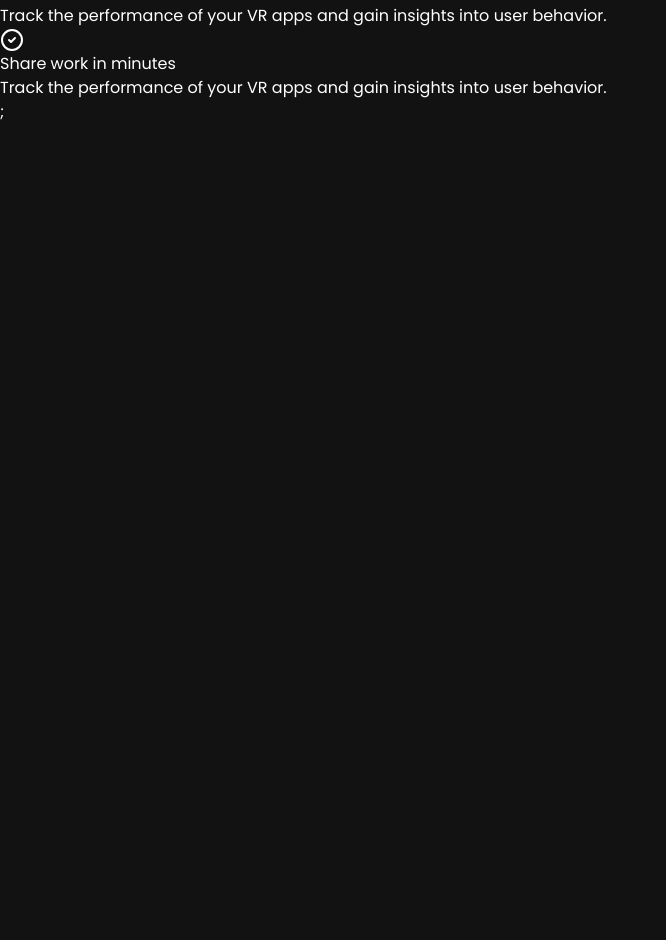
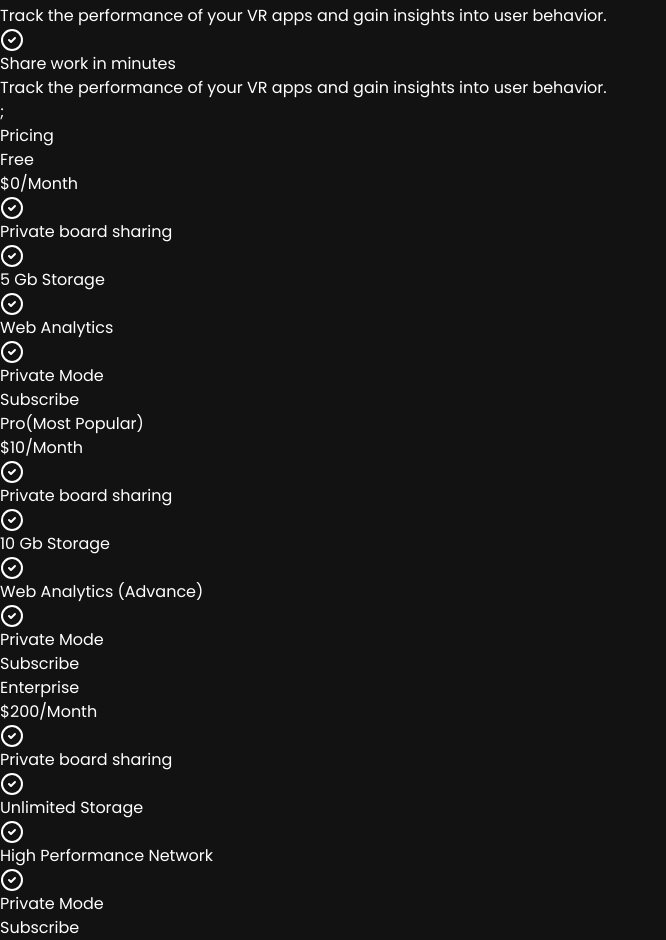
Before and after one commit to karanntech/BYTEUPRISE_WD_02, a React (Vite) app: page / in a window 1280 px wide. Shown: the part 3043-3983 px from the top of the page, without its empty margins (0-666 px from the left). Before the commit the page ends 3167 px from the top, so only its background shows below. Built offline with nearby package versions, Linux system fonts and the light colour scheme.

Commit message:
pricing section created

```diff
--- a/src/App.jsx
+++ b/src/App.jsx
@@ -3,6 +3,7 @@
 import FeatureSection from "./components/FeatureSection";
 import HeroSection from "./components/HeroSection";
 import Navbar from "./components/Navbar";
+import Pricing from "./components/Pricing";
 import Workflow from "./components/Workflow";
 
 const App = () => {
@@ -13,6 +14,7 @@
     <HeroSection/>
     <FeatureSection/>
     <Workflow/>
+    <Pricing/>
     </div>
     </>
   )
--- /dev/null
+++ b/src/components/Pricing.jsx
@@ -0,0 +1,37 @@
+import { CheckCircle2 } from "lucide-react";
+import { pricingOptions } from "../constants";
+const Pricing = () => {
+  return (
+    <div className="mt-20">
+        <h2 className="text-3xl sm:text-5xl lg:text-6xl text-center my-8 trackig-wide">Pricing</h2>
+        <div className="flex flex-wrap">
+            {pricingOptions.map((option, index)=> (
+                <div key={index} className="w-full sm:w-1/2 lg:w-1/3 p-2">
+                    <div className="p-10 border border-neutral-700 rounded-xl">
+                        <p>{option.title}
+                            {option.title === "Pro" && (
+                                <span className="bg-gradient-to-r from-orange-500 to-red-400 text-transparent bg-clip-text text-xl mb-4 ml-2">(Most Popular)</span>
+                            )}
+                        </p>
+                        <p className="mb-8">
+                            <span className="text-5xl mt-6 mr-2">{option.price}</span>
+                            <span className="text-neutral-400 tracking-tight">/Month</span>
+                        </p>
+                        <ul>
+                            {option.features.map((feature, index) => (
+                                <li key={index} className="mt-8 flex items-center">
+                                    <CheckCircle2/>
+                                    <span className="ml-2">{feature}</span>
+                                </li>
+                            ))}
+                        </ul>
+                        <a href="#" className="inline-flex justify-center items-center w-full h-12 p-5 mt-20 tracking-tight text-xl hover:bg-orange-500 border border-red-400 rounded-lg transition duration-200">Subscribe</a>
+                    </div>
+                </div>
+            ))}
+        </div>
+    </div>
+  )
+}
+
+export default Pricing;
```
